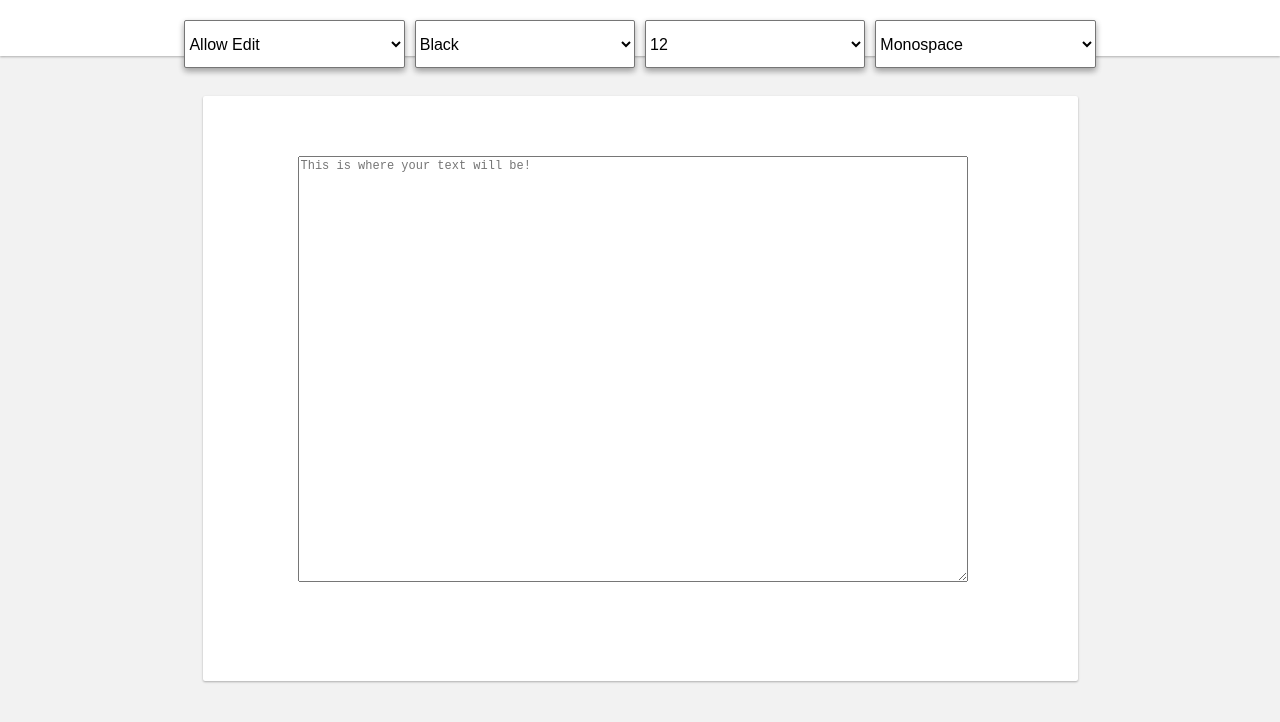
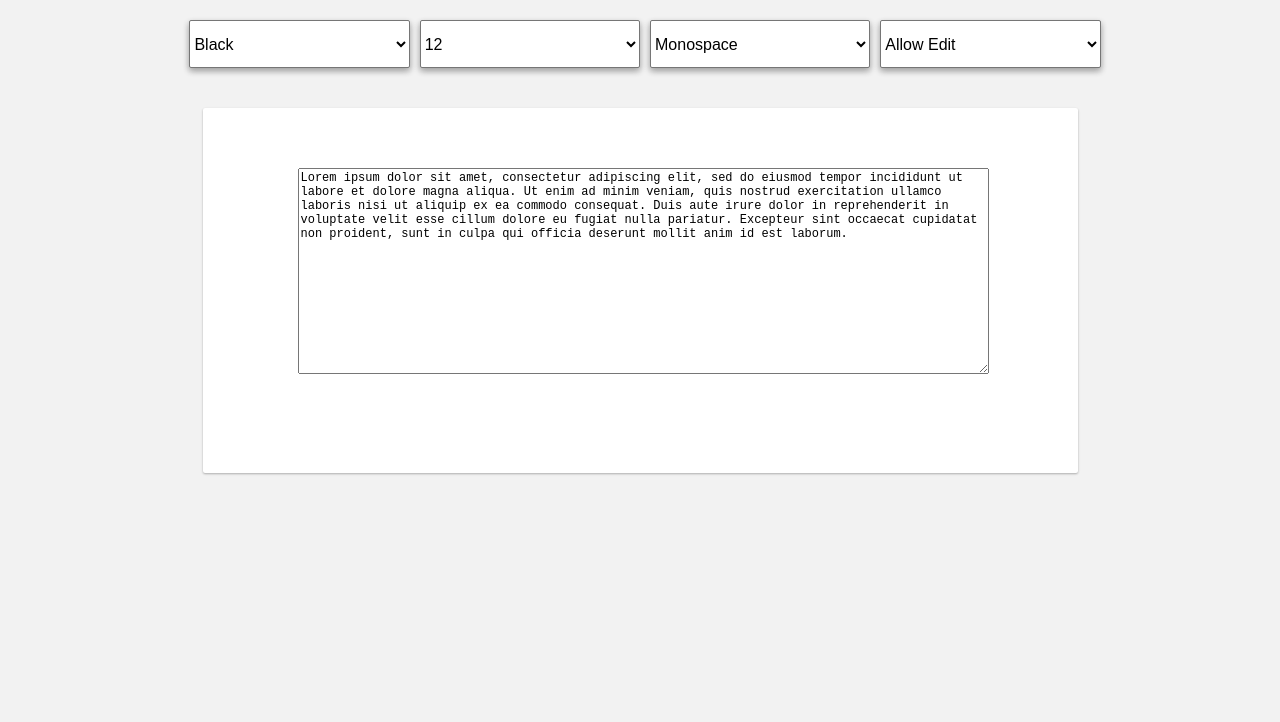
Before and after one commit to DevMountain/react-2-mini, a React (Create React App) app: page / in a window 1280 px wide. Shown: the top 722 px of the page. Built offline with nearby package versions, Linux system fonts and the light colour scheme.

Commit message:
Phoenix campus's improvements

```diff
--- a/src/App.js
+++ b/src/App.js
@@ -13,13 +13,13 @@ class App extends Component {
       fontColor: 'black',
       fontSize: 12,
       fontFamily: 'monospace',
-      allowEdit: 'true'
+      allowEdit: true
     };
 
-    this.updateEditStatus = this.updateEditStatus.bind( this );
-    this.updateColor = this.updateColor.bind( this );
-    this.updateSize = this.updateSize.bind( this );
-    this.updateFamily = this.updateFamily.bind( this );
+    this.updateColor = this.updateColor.bind(this);
+    this.updateSize = this.updateSize.bind(this);
+    this.updateFamily = this.updateFamily.bind(this);
+    this.updateEditStatus = this.updateEditStatus.bind(this);
   }
 
   updateColor(val) {
@@ -42,13 +42,29 @@ class App extends Component {
     return (
       <div>
         <div className="headerBar">
-          <EditToggle update={ this.updateEditStatus } />
-          <ColorChanger update={ this.updateColor } allowEdit={ this.state.allowEdit }/>
-          <SizeChanger update={ this.updateSize } allowEdit={ this.state.allowEdit } />
-          <FamilyChanger update={ this.updateFamily } allowEdit={ this.state.allowEdit } />
+          <ColorChanger
+            fontColor={this.state.fontColor}
+            update={this.updateColor}
+            allowEdit={this.state.allowEdit}
+          />
+          <SizeChanger
+            fontSize={this.state.fontSize}
+            update={this.updateSize}
+            allowEdit={this.state.allowEdit}
+          />
+          <FamilyChanger
+            fontFamily={this.state.fontFamily}
+            update={this.updateFamily}
+            allowEdit={this.state.allowEdit}
+          />
+          <EditToggle allowEdit={this.state.allowEdit} update={this.updateEditStatus} />
         </div>
         <div className="textArea">
-          <TextContainer fontColor={ this.state.fontColor } fontSize={ this.state.fontSize } fontFamily={ this.state.fontFamily } />
+          <TextContainer
+            fontColor={this.state.fontColor}
+            fontSize={this.state.fontSize}
+            fontFamily={this.state.fontFamily}
+          />
         </div>
       </div>
     )
--- a/src/components/ColorChanger.js
+++ b/src/components/ColorChanger.js
@@ -2,7 +2,7 @@ import React from 'react';
 
 export default function ColorChanger(props) {
   return (
-    <select className="dropDownContainer" onChange={ (e) => props.update(e.target.value) } disabled={ props.allowEdit === "false" }>
+    <select className="dropDownContainer" value={props.fontColor} onChange={ (e) => props.update(e.target.value) } disabled={!props.allowEdit}>
       <option value="black"> Black </option>
       <option value="blue"> Blue </option>
       <option value="green"> Green </option>
--- a/src/components/EditToggle.js
+++ b/src/components/EditToggle.js
@@ -2,9 +2,9 @@ import React from 'react';
 
 export default function EditToggle(props) {
   return (
-    <select className="dropDownContainer ml0" onChange={ (e) => props.update(e.target.value) }>
-      <option value="true"> Allow Edit </option>
-      <option value="false"> Disable Edit </option>
+    <select className="dropDownContainer" value={props.allowEdit ? 'true' : 'false'} onChange={e => props.update(e.target.value === 'true')}>
+      <option value="true">Allow Edit</option>
+      <option value="false">Disable Edit</option>
     </select>
   )
 }
--- a/src/components/FamilyChanger.js
+++ b/src/components/FamilyChanger.js
@@ -2,10 +2,10 @@ import React from 'react';
 
 export default function FamilyChanger(props) {
   return (
-    <select className="dropDownContainer" onChange={ (e) => props.update(e.target.value) } disabled={ props.allowEdit === "false" }>
+    <select className="dropDownContainer" value={props.fontFamily} onChange={ (e) => props.update(e.target.value) } disabled={!props.allowEdit}>
       <option value="monospace"> Monospace </option>
       <option value="arial"> Arial </option>
-      <option value="courier"> Courier </option>
+      <option value="times new roman"> Times New Roman </option>
     </select>
   )
 }
--- a/src/components/SizeChanger.js
+++ b/src/components/SizeChanger.js
@@ -2,10 +2,10 @@ import React from 'react';
 
 export default function SizeChanger(props) {
   return (
-    <select className="dropDownContainer" onChange={ (e) => props.update( parseInt(e.target.value) ) } disabled={ props.allowEdit === "false" }>
+    <select className="dropDownContainer" value={props.fontSize.toString()} onChange={ (e) => props.update( parseInt(e.target.value, 10) ) } disabled={!props.allowEdit}>
       <option value="12"> 12 </option>
-      <option value="13"> 13 </option>
-      <option value="14"> 14 </option>
+      <option value="16"> 16 </option>
+      <option value="24"> 24 </option>
     </select>
   )
 }
--- a/src/components/TextContainer.js
+++ b/src/components/TextContainer.js
@@ -4,7 +4,7 @@ export default class TextContainer extends Component {
   constructor() {
     super()
     this.state = {
-      text: ''
+      text: 'Lorem ipsum dolor sit amet, consectetur adipiscing elit, sed do eiusmod tempor incididunt ut labore et dolore magna aliqua. Ut enim ad minim veniam, quis nostrud exercitation ullamco laboris nisi ut aliquip ex ea commodo consequat. Duis aute irure dolor in reprehenderit in voluptate velit esse cillum dolore eu fugiat nulla pariatur. Excepteur sint occaecat cupidatat non proident, sunt in culpa qui officia deserunt mollit anim id est laborum.'
     }
     this.updateText = this.updateText.bind(this)
   }
@@ -21,10 +21,7 @@ export default class TextContainer extends Component {
         <textarea
           style={ { color: this.props.fontColor, fontFamily: this.props.fontFamily, fontSize: this.props.fontSize } }
           onChange={this.updateText}
-          value={this.state.text}
-          placeholder='This is where your text will be!'
-          cols="90"
-          rows="30">
+          value={this.state.text}>
         </textarea>
       </div>
     )
--- a/src/index.css
+++ b/src/index.css
@@ -8,16 +8,8 @@ body {
 
 /*Containers*/
 .headerBar {
-	width: 100%;
-	height: 56px;
-	background-color: #ffffff;
-	box-shadow: 0 1px 3px 0 rgba(0, 0, 0, 0.1), 0 1px 2px 0 rgba(0, 0, 0, 0.2);
   display: flex;
   justify-content: center;
-}
-
-.ml0 {
-  margin-left: 0px !important;
 }
 
 .textArea {
@@ -35,6 +27,11 @@ body {
   padding-top: 60px;
 	box-shadow: 0 1px 3px 0 rgba(0, 0, 0, 0.1), 0 1px 2px 0 rgba(0, 0, 0, 0.2);
   margin-bottom: 50px;
+}
+
+textarea {
+  width: 100%;
+  height: 200px;
 }
 
 select {
```
